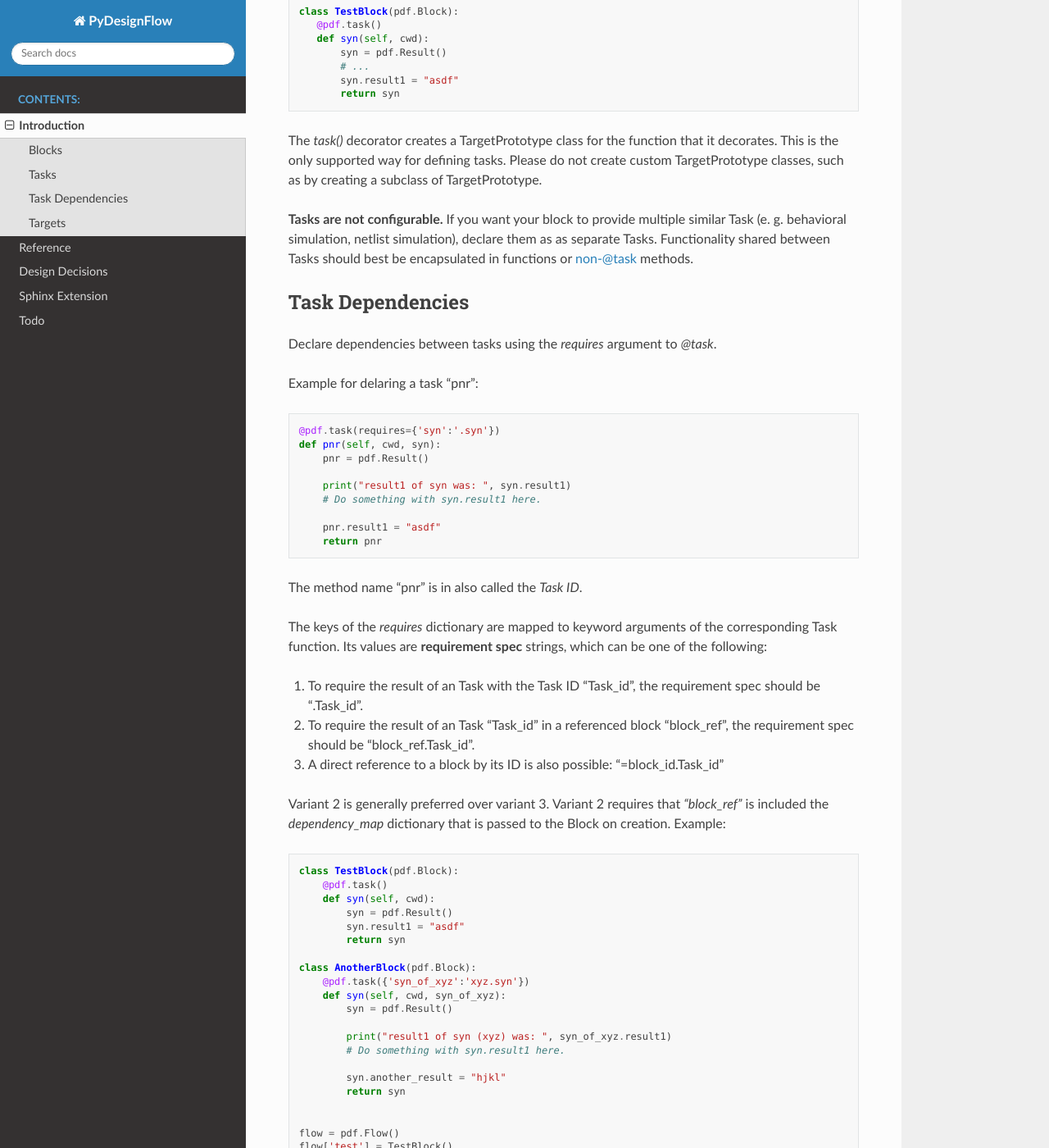
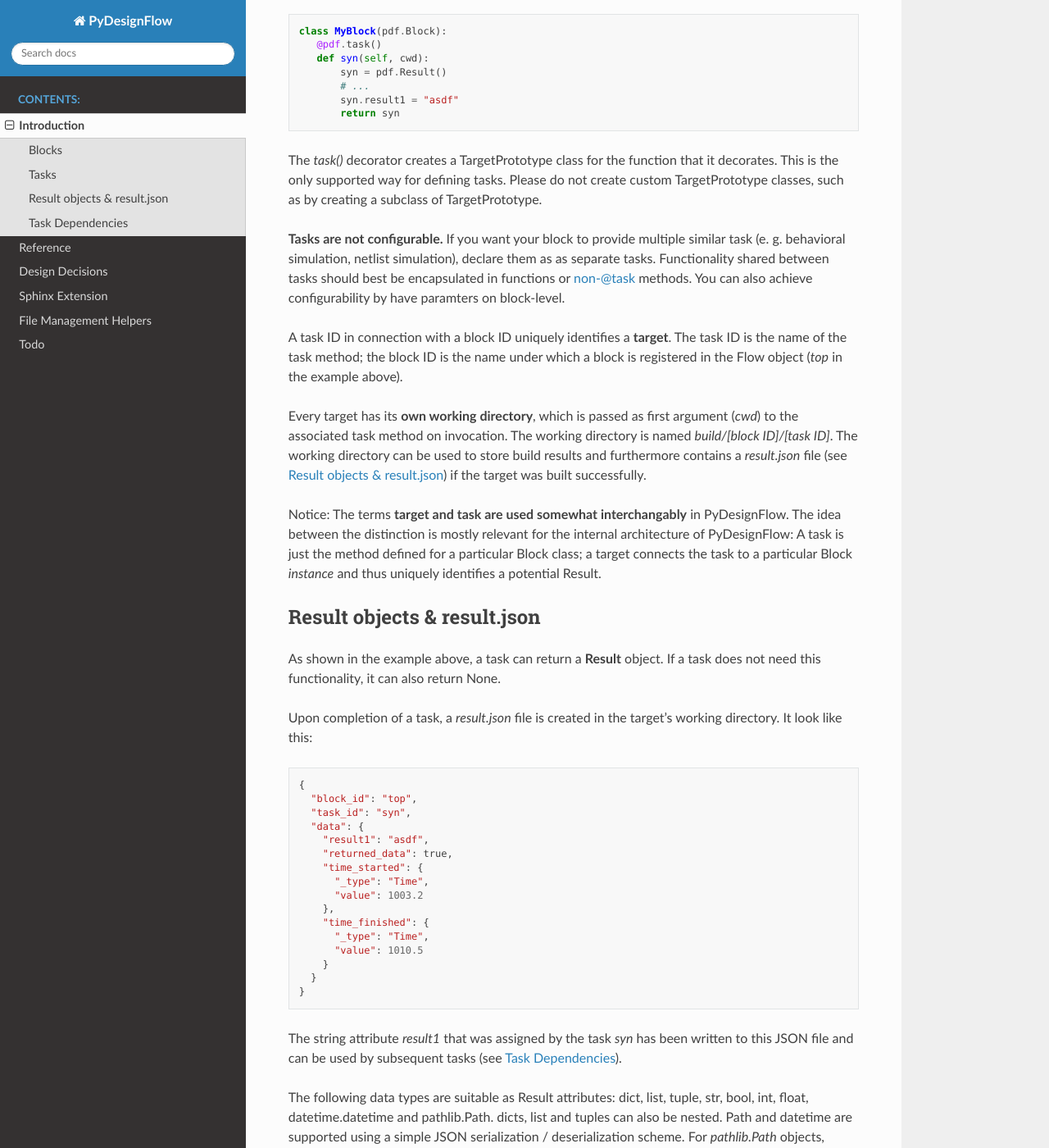
Before and after one commit to TobiasKaiser/pydesignflow, a Sphinx documentation site: the page built from docs/introduction.rst, in a window 1280 px wide and 1400 px high, scrolled down 792 px. Shown: the whole window at 82% size. Built offline with Sphinx 7.4.7 and the Read the Docs theme 2.0.0, drawn with Linux system fonts in a browser that asks for light colours; pages that are not in the unit, such as notebooks, are missing from menus; some of the changed text lies outside the part shown.

Commit message:
docs + tests added

```diff
--- a/docs/conf.py
+++ b/docs/conf.py
@@ -19,7 +19,7 @@ sys.path.insert(0, os.path.abspath("../"))
 # -- Project information -----------------------------------------------------
 
 project = 'PyDesignFlow'
-copyright = '2022, Tobias Kaiser'
+copyright = '2022 - 2023, Tobias Kaiser'
 author = 'Tobias Kaiser'
 
 # The full version, including alpha/beta/rc tags
--- a/docs/design_decisions.rst
+++ b/docs/design_decisions.rst
@@ -5,6 +5,6 @@ Design Decisions
 
 TBD
 
-Requested flow steps are executed regardless of whether source files have been modified since the last invocation of the flow step. This simplifies the design flow considerably. See the article `Build System Observations`_ for some thoughts about this. Even small source modifications typically require discarding all design results on block level. This takes a long time anyway, so determining the appropriate next flow step is probably not be a significant burden for the user.
+Requested flow steps are executed regardless of whether source files have been modified since the last invocation of the flow step. This simplifies the design flow considerably. See the article `Build System Observations`_ for some thoughts about this. Even small source modifications typically require discarding all design results on block level. This takes a long time anyway, so determining the appropriate next flow step is likely not a significant burden for the user.
 
 .. _Build System Observations: http://www.oilshell.org/blog/2017/05/31.html
--- a/docs/index.rst
+++ b/docs/index.rst
@@ -14,9 +14,9 @@ Welcome to PyDesignFlow's documentation!
    reference
    design_decisions
    sphinx_ext
+   filemgmt
    tests/index
    todo
-
 
 Indices and tables
 ==================
--- a/docs/introduction.rst
+++ b/docs/introduction.rst
@@ -8,24 +8,24 @@ Blocks are PyDesignFlow's first-class building blocks. To define a Block, create
 
     import pydesignflow as pdf
 
-    class TestBlock(pdf.Block):
+    class MyBlock(pdf.Block):
         # ...
 
-In order to use blocks, they need to be integrated using a Flow object::
+In order to use a Block, instantiate it and assign it a particular block ID in connection with a Flow object::
 
     flow = pdf.Flow()
-    flow['test'] = TestBlock()
+    flow['top'] = MyBlock()
 
-In this case, a new instance of TestBlock is assigned to the block ID *'test'*.
+In this case, a new instance of MyBlock is assigned to the block ID *'top'*.
 
 If configurable blocks are desired, this should be done at Block subclass instatiation time, i. e. during flow declaration. Once created, a Block subclass object should be considered fixed in configuration.
 
 Tasks
 -----
 
-Define Tasks by implementing methods and decorating them with *@pdf.task()*::
+Define tasks by implementing methods and decorating them with *@pdf.task()*::
 
-     class TestBlock(pdf.Block):
+     class MyBlock(pdf.Block):
         @pdf.task()
         def syn(self, cwd):
             syn = pdf.Result()
@@ -35,8 +35,43 @@ Define Tasks by implementing methods and decorating them with *@pdf.task()*::
 
 The *task()* decorator creates a TargetPrototype class for the function that it decorates. This is the only supported way for defining tasks. Please do not create custom TargetPrototype classes, such as by creating a subclass of TargetPrototype.
 
-**Tasks are not configurable.** If you want your block to provide multiple similar Task (e. g. behavioral simulation, netlist simulation), declare them as as separate Tasks. Functionality shared between Tasks should best be encapsulated in functions or non-@task methods.
+**Tasks are not configurable.** If you want your block to provide multiple similar task (e. g. behavioral simulation, netlist simulation), declare them as as separate tasks. Functionality shared between tasks should best be encapsulated in functions or non-@task methods. You can also achieve configurability by have paramters on block-level.
 
+A task ID in connection with a block ID uniquely identifies a **target**. The task ID is the name of the task method; the block ID is the name under which a block is registered in the Flow object (*top* in the example above).
+
+Every target has its **own working directory**, which is passed as first argument (*cwd*) to the associated task method on invocation. The working directory is named *build/[block ID]/[task ID]*. The working directory can be used to store build results and furthermore contains a *result.json* file (see :ref:`result_json`) if the target was built successfully.
+
+Notice: The terms **target and task are used somewhat interchangably** in PyDesignFlow. The idea between the distinction is mostly relevant for the internal architecture of PyDesignFlow: A task is just the method defined for a particular Block class; a target connects the task to a particular Block *instance* and thus uniquely identifies a potential Result.
+
+.. _result_json:
+
+Result objects & result.json
+----------------------------
+
+As shown in the example above, a task can return a **Result** object. If a task does not need this functionality, it can also return None.
+
+Upon completion of a task, a *result.json* file is created in the target's working directory. It look like this::
+
+    {
+      "block_id": "top",
+      "task_id": "syn",
+      "data": {
+        "result1": "asdf",
+        "returned_data": true,
+        "time_started": {
+          "_type": "Time",
+          "value": 1003.2
+        },
+        "time_finished": {
+          "_type": "Time",
+          "value": 1010.5
+        }
+      }
+    }
+
+The string attribute *result1* that was assigned by the task *syn* has been written to this JSON file and can be used by subsequent tasks (see :ref:`taskdeps`).
+
+The following data types are suitable as Result attributes: dict, list, tuple, str, bool, int, float, datetime.datetime and pathlib.Path. dicts, list and tuples can also be nested. Path and datetime are supported using a simple JSON serialization / deserialization scheme. For *pathlib.Path* objects, paths relative to the *build/* directory are used for serialization.
 
 .. _taskdeps:
 
@@ -57,13 +92,13 @@ Example for delaring a task "pnr"::
         pnr.result1 = "asdf"
         return pnr
 
-The method name "pnr" is in also called the *Task ID*.
+The method name "pnr" is in also called the *task ID*.
 
-The keys of the *requires* dictionary are mapped to keyword arguments of the corresponding Task function. Its values are **requirement spec** strings, which can be one of the following:
+The keys of the *requires* dictionary are mapped to keyword arguments of the corresponding task function. Its values are **requirement spec** strings, which can be one of the following:
 
-1. To require the result of an Task with the Task ID "Task_id", the requirement spec should be ".Task_id".
-2. To require the result of an Task "Task_id" in a referenced block "block_ref", the requirement spec should be "block_ref.Task_id".
-3. A direct reference to a block by its ID is also possible: "=block_id.Task_id"
+1. To require the result of an task with the task ID "task_id", the requirement spec should be ".task_id".
+2. To require the result of an task "task_id" in a referenced block "block_ref", the requirement spec should be "block_ref.task_id".
+3. A direct reference to a block by its ID is also possible: "=block_id.task_id"
 
 Variant 2 is generally preferred over variant 3. Variant 2 requires that *"block_ref"* is included the *dependency_map* dictionary that is passed to the Block on creation. Example::
 
@@ -93,10 +128,3 @@ Variant 2 is generally preferred over variant 3. Variant 2 requires that *"block
 This layer of indirection makes it possible to swap out the subblock *xyz* of *AnotherBlock* without any modifications to the *AnotherBlock* class.
 
 By using only requirement spec variants 1 and 2, block IDs can be entirely kept out of Block subclass code; only the flow declaration will need to deal with block IDs.
-
-Targets
--------
-
-Tuples (block_id, task_id) are unique flow targets. Tasks without a block_id are not unique, as multiple block instances could exist.
-
-Building a target produces a **result**.
```
Also changed, not shown: README.rst (+22 -9 lines), docs/filemgmt.rst (added, +26 -0 lines), docs/sphinx_ext.rst (+10 -1 lines), docs/todo.rst (+6 -13 lines), 5 other files.
